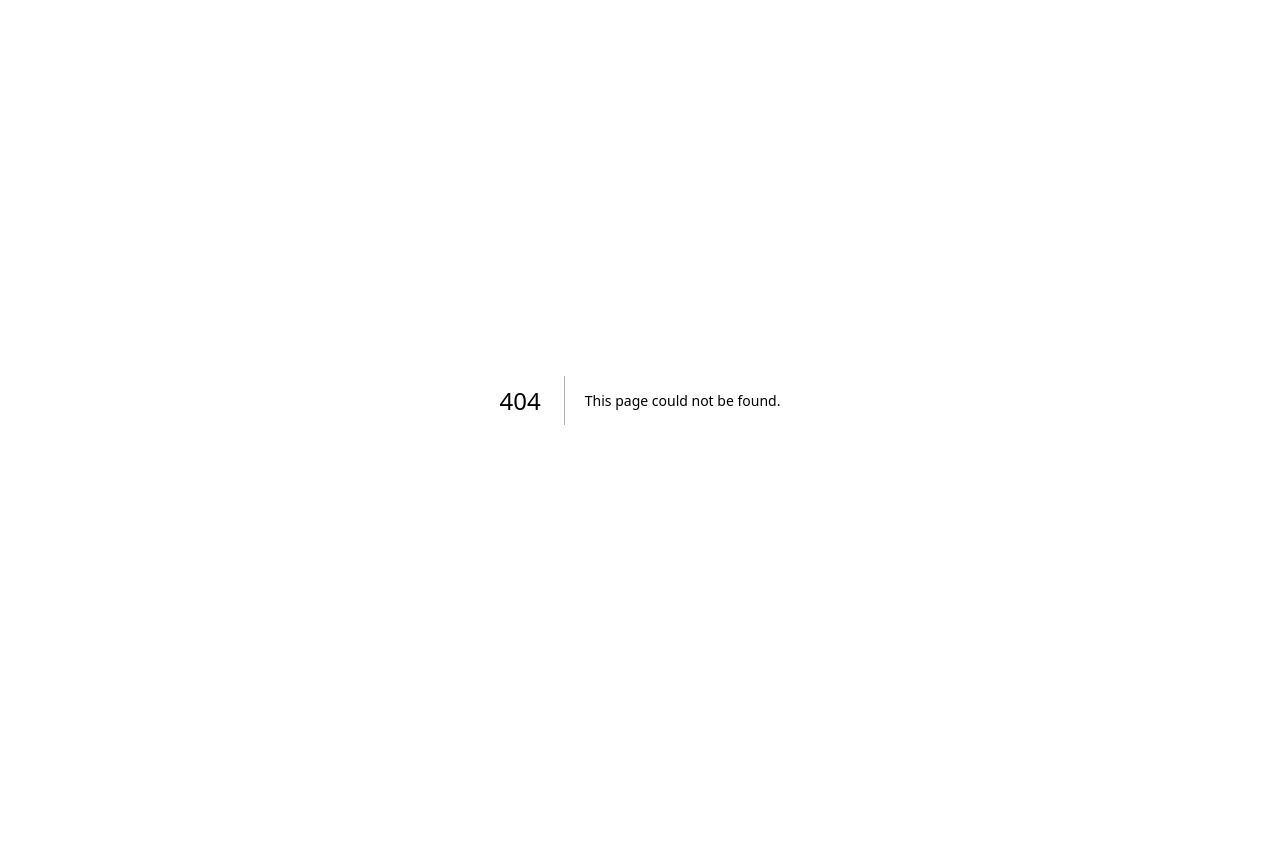
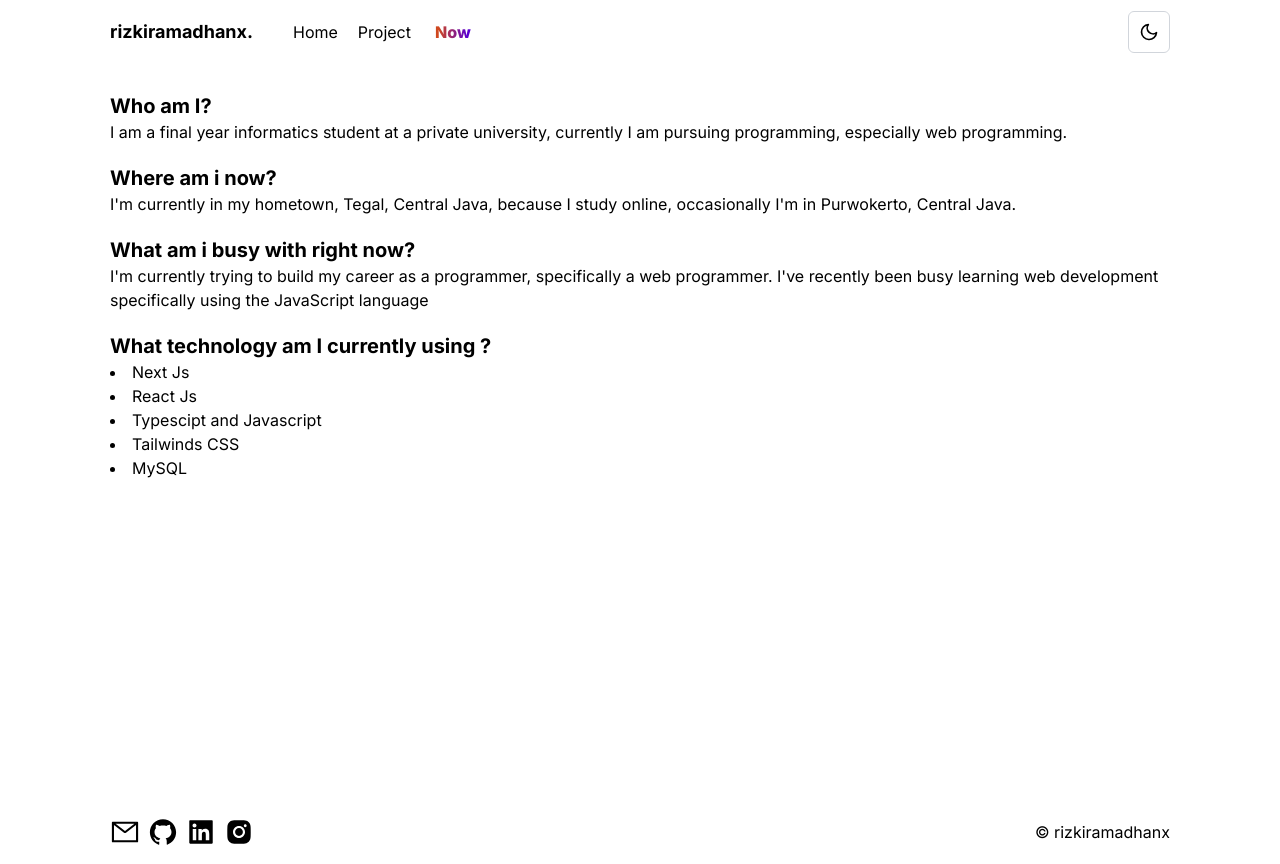
Before and after one commit to rizkiramadhanx/rizkiramadhanx.xyz, a Next.js app: page /now in a window 1280 px wide. Before the commit this address had no page. Before the commit the page ends 800 px from the top, so only its background shows below. Built offline with nearby package versions, Linux system fonts and the light colour scheme.

Commit message:
feat : add section now

```diff
--- /dev/null
+++ b/src/pages/now.tsx
@@ -0,0 +1,51 @@
+import MainLayout from '@/components/layout/MainLayout';
+import clsxm from '@/libs/clsxm';
+import styles from '@/styles/styles';
+import React from 'react';
+
+const now = () => {
+  return (
+    <MainLayout head="Home | rizkiramadhanx">
+      <div
+        data-aos="fade-up"
+        className={clsxm(
+          'min-h-[calc(100vh_-_64px)] ',
+          'bg-main dark:bg-mainDark',
+          styles.container,
+          'py-2'
+        )}
+      >
+        <h1 className="text-xl font-bold mt-5">Who am I?</h1>
+        <p>
+          I am a final year informatics student at a private university,
+          currently I am pursuing programming, especially web programming.
+        </p>
+        <h1 className="text-xl font-bold mt-5">Where am i now?</h1>
+        <p>
+          {`I'm currently in my hometown, Tegal, Central Java, because I study
+          online, occasionally I'm in Purwokerto, Central Java.`}
+        </p>
+        <h1 className="text-xl font-bold mt-5">
+          What am i busy with right now?
+        </h1>
+        <p>
+          {`I'm currently trying to build my career as a programmer, specifically
+          a web programmer. I've recently been busy learning web development
+          specifically using the JavaScript language`}
+        </p>
+        <h1 className="text-xl font-bold mt-5">
+          What technology am I currently using ?
+        </h1>
+        <ul className="list-inside list-disc">
+          <li>Next Js</li>
+          <li>React Js</li>
+          <li>Typescipt and Javascript</li>
+          <li>Tailwinds CSS</li>
+          <li>MySQL</li>
+        </ul>
+      </div>
+    </MainLayout>
+  );
+};
+
+export default now;
--- a/src/pages/project.tsx
+++ b/src/pages/project.tsx
@@ -25,6 +25,7 @@ const Project = () => {
   return (
     <MainLayout head="Project | rizkiramadhanx">
       <div
+        data-aos="fade-up"
         className={clsxm(
           'min-h-[calc(100vh_-_64px)] ',
           'bg-main dark:bg-mainDark',
@@ -47,7 +48,7 @@ const Project = () => {
         </div>
         <div className="mt-5 text-right mb-2 text-sm">
           Last update{' '}
-          <span className="text-gradient-sm dark:text-white">
+          <span className="text-gradient-sm dark:text-white font-bold">
             {moment(dateLastCommit).format('LLLL')}
           </span>
         </div>
```
